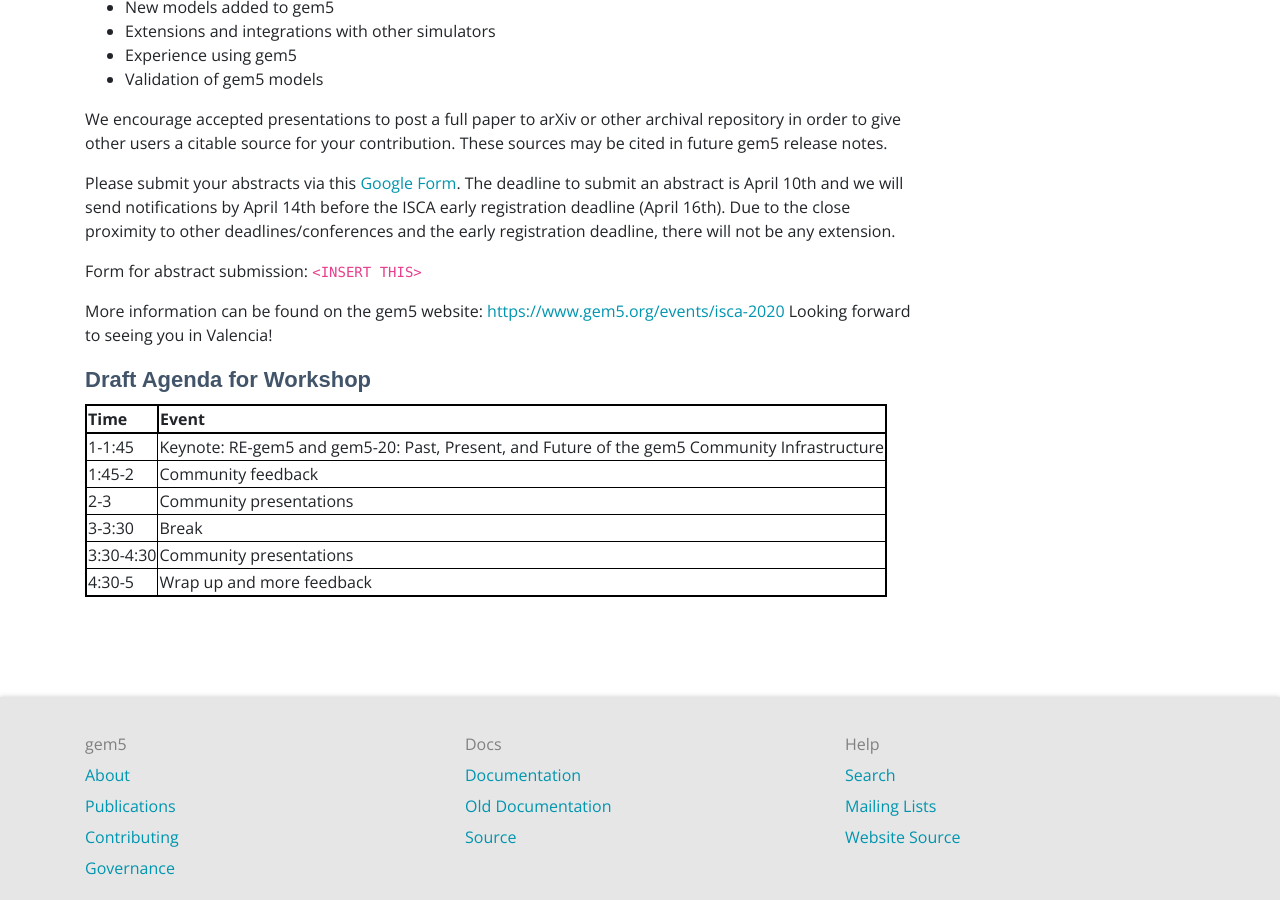
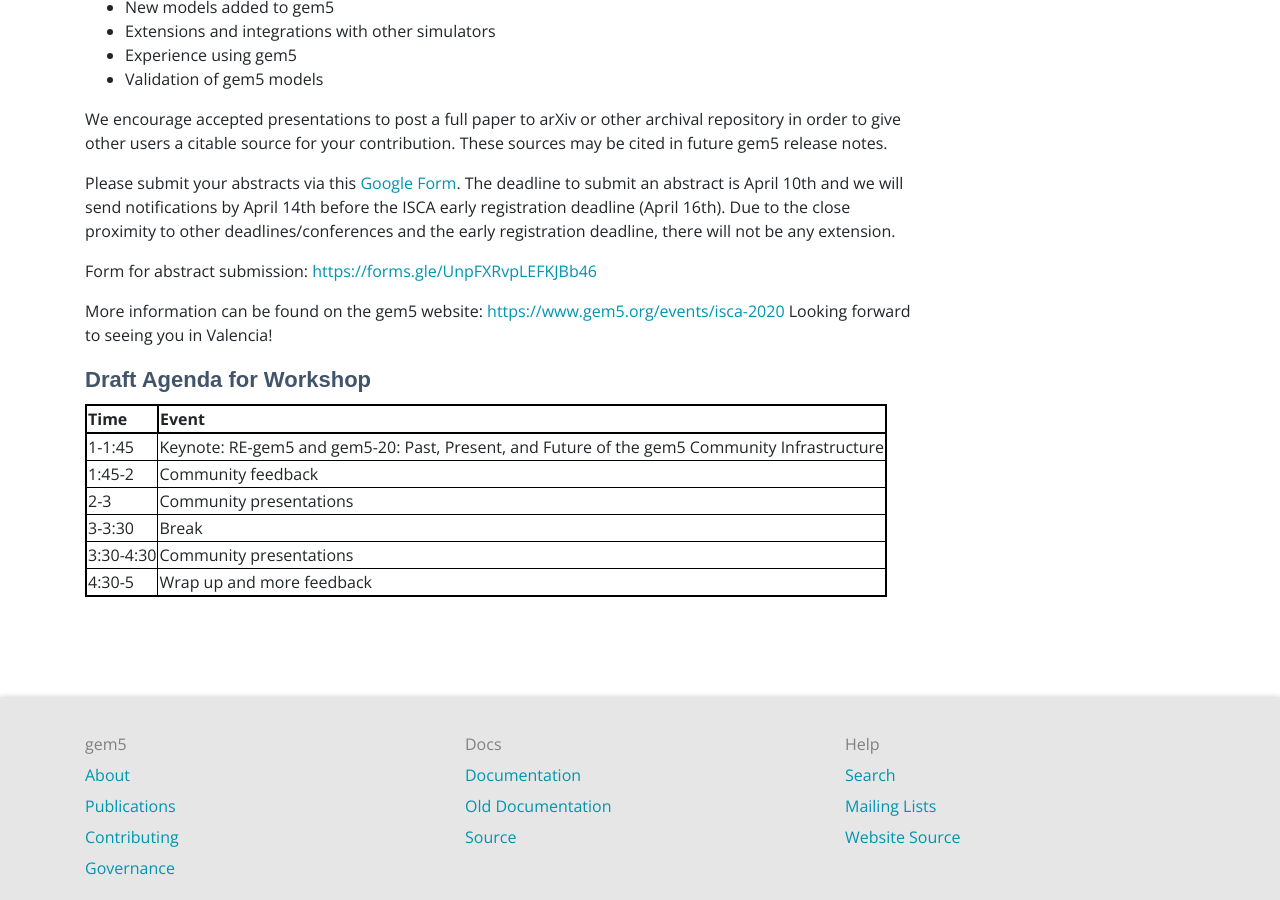
Before and after one commit to gem5/website, a Jekyll site: the page built from _pages/events/isca-2020.md, in a window 1280 px wide and 900 px high, scrolled down 2191 px. Built offline with Jekyll 4.4.1, drawn with Linux system fonts in a browser that asks for light colours; nearby versions of some CDN libraries; some web fonts are replaced; some of the changed lines change nothing that is shown.

Commit message:
webite: Added link to the abstract submission form  for ISCA '20
Issue-on: https://gem5.atlassian.net/browse/GEM5-384
Change-Id: I9017df6d96e26dfca3fb85a8fa2340afac67842c
Reviewed-on: https://gem5-review.googlesource.com/c/public/gem5-website/+/26383
Reviewed-by: Jason Lowe-Power <jason@lowepower.com>
Maintainer: Jason Lowe-Power <jason@lowepower.com>
Tested-by: Jason Lowe-Power <jason@lowepower.com>

```diff
--- a/_pages/events/isca-2020.md
+++ b/_pages/events/isca-2020.md
@@ -81,9 +81,9 @@ We invite the gem5 community to submit abstracts (1-2 paragraphs) for short pres
 
 We encourage accepted presentations to post a full paper to arXiv or other archival repository in order to give other users a citable source for your contribution. These sources may be cited in future gem5 release notes.
 
-Please submit your abstracts via this [Google Form](insert link). The deadline to submit an abstract is April 10th and we will send notifications by April 14th before the ISCA early registration deadline (April 16th). Due to the close proximity to other deadlines/conferences and the early registration deadline, there will not be any extension.
+Please submit your abstracts via this [Google Form](https://forms.gle/UnpFXRvpLEFKJBb46). The deadline to submit an abstract is April 10th and we will send notifications by April 14th before the ISCA early registration deadline (April 16th). Due to the close proximity to other deadlines/conferences and the early registration deadline, there will not be any extension.
 
-Form for abstract submission: `<INSERT THIS>`
+Form for abstract submission: <https://forms.gle/UnpFXRvpLEFKJBb46>
 
 More information can be found on the gem5 website: <https://www.gem5.org/events/isca-2020>
 Looking forward to seeing you in Valencia!
```
